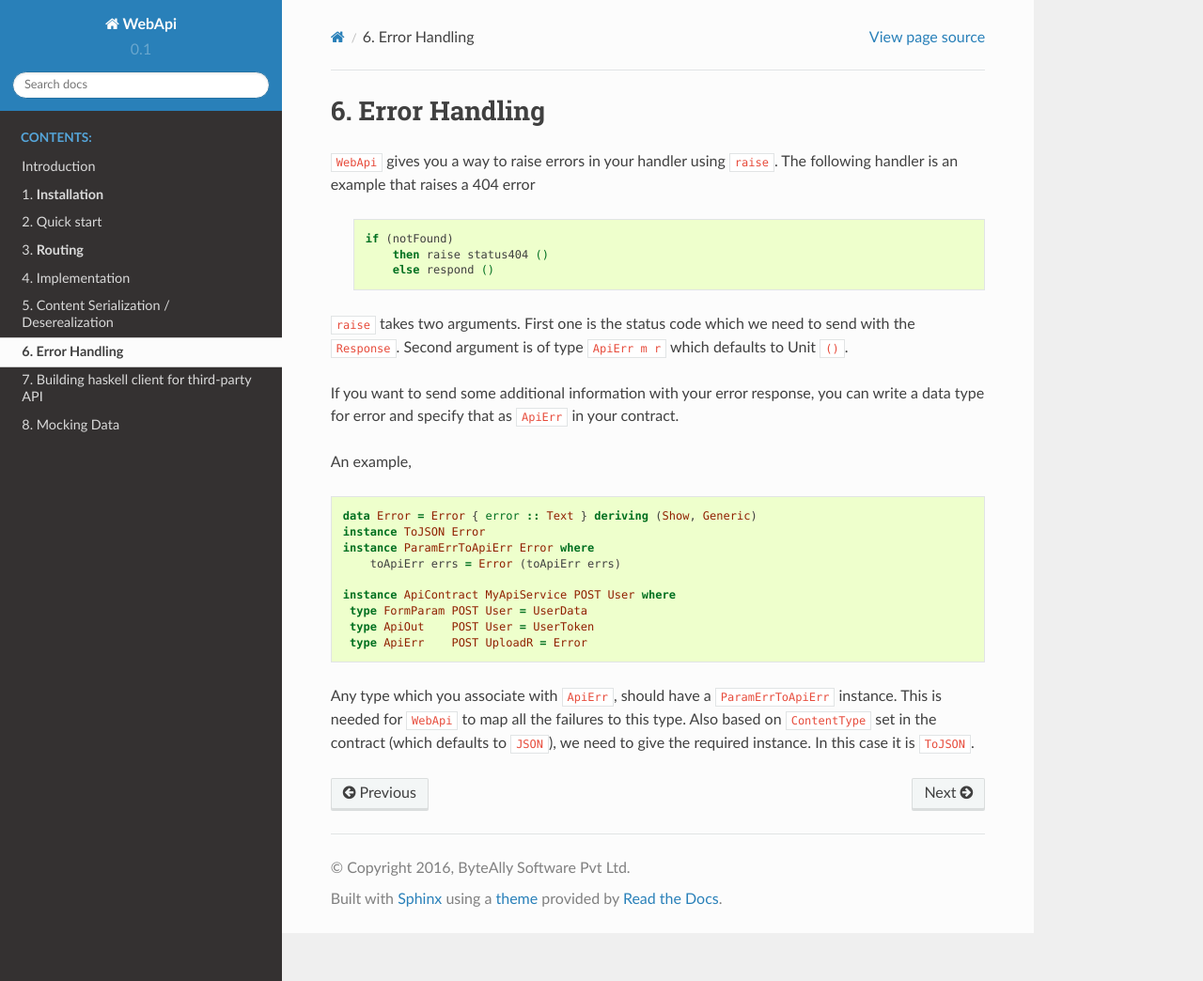
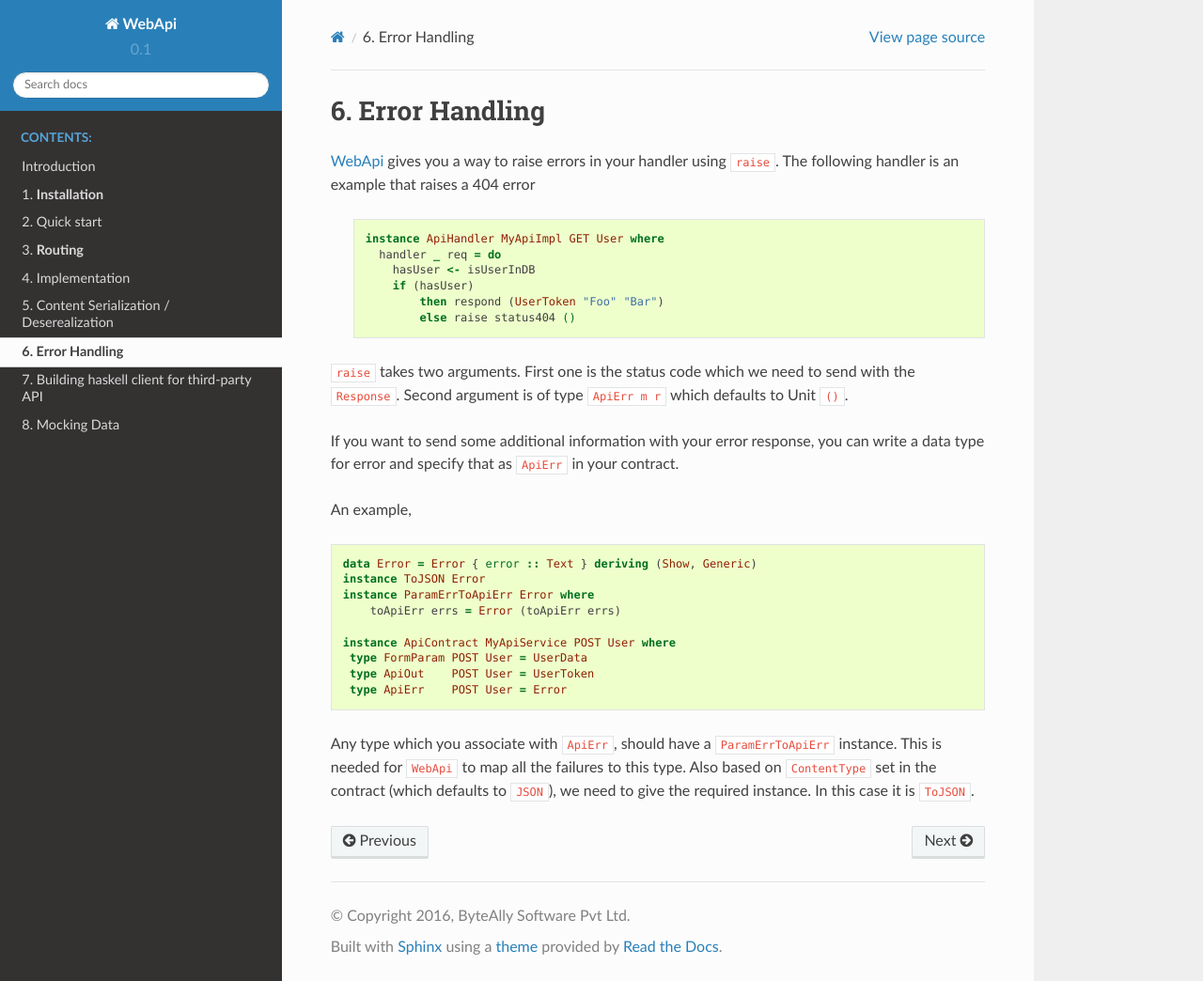
Before and after one commit to byteally/webapi, a Sphinx documentation site: the page built from docs/error-handling.rst, in a window 1280 px wide and 1044 px high. Shown: the whole window at 94% size. Built offline with Sphinx 7.4.7 and the Read the Docs theme 2.0.0, drawn with Linux system fonts in a browser that asks for light colours.

```diff
--- a/docs/conf.py
+++ b/docs/conf.py
@@ -1,6 +1,6 @@
 # -*- coding: utf-8 -*-
 #
-# DBRecord documentation build configuration file, created by
+# WebApi documentation build configuration file, created by
 # sphinx-quickstart on Thu Jun  2 16:18:58 2016.
 #
 # This file is execfile()d with the current directory set to its
--- a/docs/error-handling.rst
+++ b/docs/error-handling.rst
@@ -1,14 +1,17 @@
 Error Handling
 ==============
 
-:code:`WebApi` gives you a way to raise errors in your handler using :code:`raise`.
+WebApi_ gives you a way to raise errors in your handler using :code:`raise`.
 The following handler is an example that raises a 404 error
 
  ::
 
-    if (notFound)
-        then raise status404 ()
-        else respond ()
+    instance ApiHandler MyApiImpl GET User where
+      handler _ req = do
+        hasUser <- isUserInDB
+        if (hasUser)
+            then respond (UserToken "Foo" "Bar")
+            else raise status404 ()
 
 :code:`raise` takes two arguments. First one is the status code which we need to
 send with the :code:`Response`. Second argument is of type :code:`ApiErr m r`
@@ -16,8 +19,7 @@ which defaults to Unit :code:`()`.
 
 If you want to send some additional information with your error response, you can write a data type for error and specify that as :code:`ApiErr` in your contract.
 
-An example,
-::
+An example, ::
 
     data Error = Error { error :: Text } deriving (Show, Generic)
     instance ToJSON Error
@@ -27,10 +29,12 @@ An example,
     instance ApiContract MyApiService POST User where
      type FormParam POST User = UserData
      type ApiOut    POST User = UserToken
-     type ApiErr    POST UploadR = Error
+     type ApiErr    POST User = Error
 
 
 Any type which you associate with :code:`ApiErr`, should have a :code:`ParamErrToApiErr`
 instance. This is needed for :code:`WebApi` to map all the failures to this type.
 Also based on :code:`ContentType` set in the contract (which defaults to :code:`JSON`),
 we need to give the required instance. In this case it is :code:`ToJSON`.
+
+.. _WebApi: https://hackage.haskell.org/package/webapi
```
Also changed, not shown: docs/content-serialization.rst (+14 -17 lines), docs/implementation.rst (+18 -16 lines), docs/mock.rst (+3 -9 lines), 3 other files.
